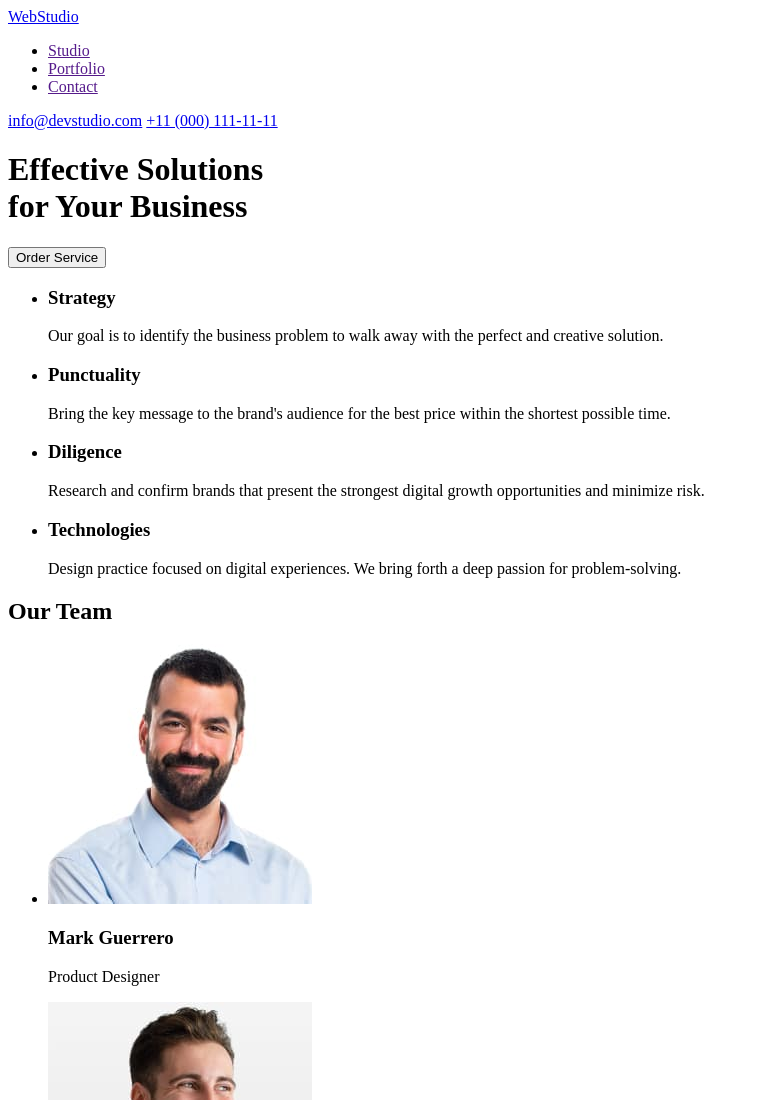
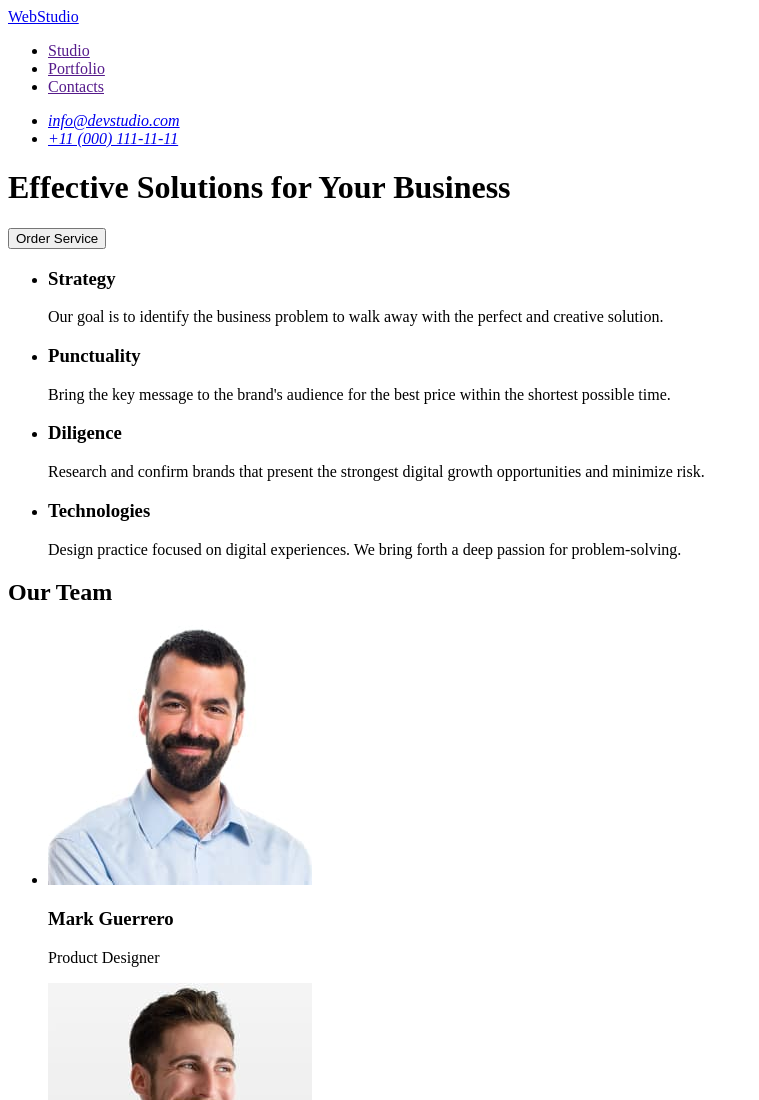
Before and after one commit to alina-alieks/goit-markup-hw-01, a plain HTML site: page index.html in a window 1280 px wide. Shown: the top 1100 px of the page, without its empty margins (0-759 px from the left). Drawn offline with Linux system fonts and the light colour scheme.

Commit message:
update index.html address, main

```diff
--- a/index.html
+++ b/index.html
@@ -13,23 +13,24 @@
         <ul>
           <li><a href="">Studio</a></li>
           <li><a href="">Portfolio</a></li>
-          <li><a href="">Contact</a></li>
+          <li><a href="">Contacts</a></li>
         </ul>
       </nav>
-      <a href="mailto:info@devstudio.com">info@devstudio.com</a>
-      <a href="tel:+110001111111">+11 (000) 111-11-11</a>
-
-      <!--First block on page-->
-      <h1>
-        Effective Solutions <br />
-        for Your Business
-      </h1>
-      <button type="button">Order Service</button>
+      <address>
+        <ul>
+          <li><a href="mailto:info@devstudio.com">info@devstudio.com</a></li>
+          <li><a href="tel:+110001111111">+11 (000) 111-11-11</a></li>
+        </ul>
+      </address>
     </header>
 
     <!--Content-->
     <main>
       <!--Section1-->
+      <h1>Effective Solutions for Your Business</h1>
+      <button type="button">Order Service</button>
+
+      <!--Section2-->
       <section>
         <ul>
           <li>
@@ -63,7 +64,7 @@
         </ul>
       </section>
 
-      <!--Section2-->
+      <!--Section3-->
       <section>
         <h2>Our Team</h2>
         <ul>
```
